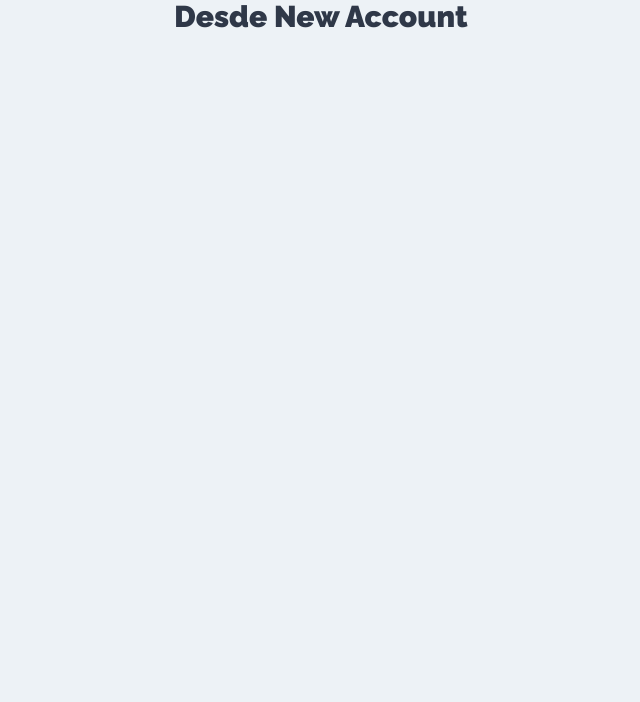
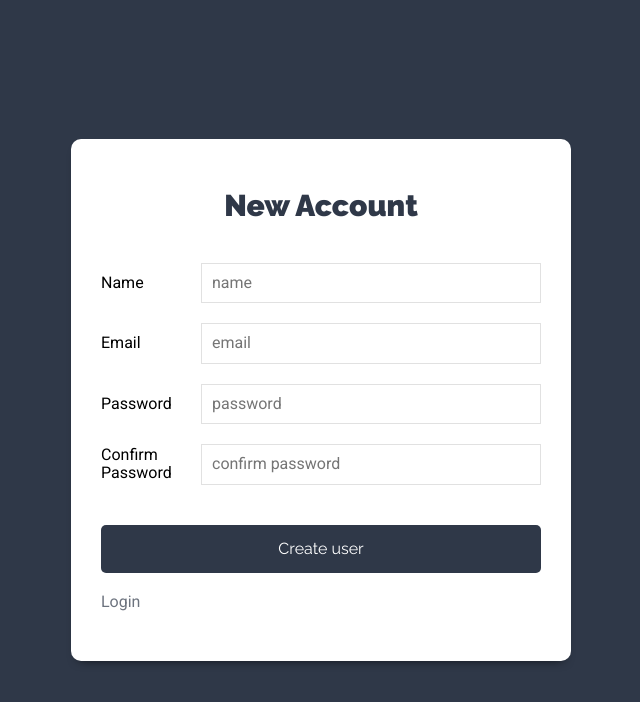
Before and after one commit to sruizpdev/12-MERN-cliente, a React (Create React App) app: page /new-account in a window 1280 px wide. Shown: the top 702 px of the page, without its empty margins (319-959 px from the left). Built offline with nearby package versions, Linux system fonts and the light colour scheme.

Commit message:
login and new account pages

```diff
--- a/src/components/auth/Login.js
+++ b/src/components/auth/Login.js
@@ -1,4 +1,6 @@
 import React, { useState } from 'react';
+import { Link } from 'react-router-dom';
+
 const Login = () => {
   const [user, setUser] = useState({
     email: '',
@@ -11,12 +13,15 @@ const Login = () => {
       [e.target.name]: e.target.value,
     });
   };
+  const onSubmit = (e) => {
+    e.preventDefault();
+  };
   return (
     <div className="form-user">
       <div className="container-form shadow-dark">
         <h1>New Session</h1>
 
-        <form>
+        <form onSubmit={onSubmit}>
           <div className="form-input">
             <label htmlFor="email">Email</label>
             <input
@@ -47,6 +52,9 @@ const Login = () => {
             />
           </div>
         </form>
+        <Link to={'/new-account'} className="link-account">
+          Get account
+        </Link>
       </div>
     </div>
   );
--- a/src/components/auth/NewAccount.js
+++ b/src/components/auth/NewAccount.js
@@ -1,6 +1,87 @@
-import React from 'react';
+import React, { useState } from 'react';
+import { Link } from 'react-router-dom';
+
 const NewAccount = () => {
-  return <h1>Desde New Account</h1>;
+  const [user, setUser] = useState({
+    name: '',
+    email: '',
+    password: '',
+    confirm: '',
+  });
+  const { name, email, password, confirm } = user;
+  const onChange = (e) => {
+    setUser({
+      ...user,
+      [e.target.name]: e.target.value,
+    });
+  };
+  const onSubmit = (e) => {
+    e.preventDefault();
+  };
+  return (
+    <div className="form-user">
+      <div className="container-form shadow-dark">
+        <h1>New Account</h1>
+
+        <form onSubmit={onSubmit}>
+          <div className="form-input">
+            <label htmlFor="name">Name</label>
+            <input
+              type="text"
+              id="name"
+              name="name"
+              placeholder="name"
+              value={name}
+              onChange={onChange}
+            />
+          </div>
+          <div className="form-input">
+            <label htmlFor="email">Email</label>
+            <input
+              type="email"
+              id="email"
+              name="email"
+              placeholder="email"
+              value={email}
+              onChange={onChange}
+            />
+          </div>
+          <div className="form-input">
+            <label htmlFor="password">Password</label>
+            <input
+              type="password"
+              id="pasword"
+              name="password"
+              value={password}
+              placeholder="password"
+              onChange={onChange}
+            />
+          </div>
+          <div className="form-input">
+            <label htmlFor="confirm">Confirm Password</label>
+            <input
+              type="password"
+              id="confirm"
+              name="confirm"
+              value={confirm}
+              placeholder="confirm password"
+              onChange={onChange}
+            />
+          </div>
+          <div className="form-input">
+            <input
+              type="submit"
+              className="btn btn-primary btn-block"
+              value="Create user"
+            />
+          </div>
+        </form>
+        <Link to={'/'} className="link-account">
+          Login
+        </Link>
+      </div>
+    </div>
+  );
 };
 
 export default NewAccount;
--- a/src/index.css
+++ b/src/index.css
@@ -316,7 +316,7 @@ aside {
   flex: 1;
 }
 
-.enlace-cuenta {
+.link-account {
   margin-top: 2rem;
   display: block;
   opacity: 0.7;
```
